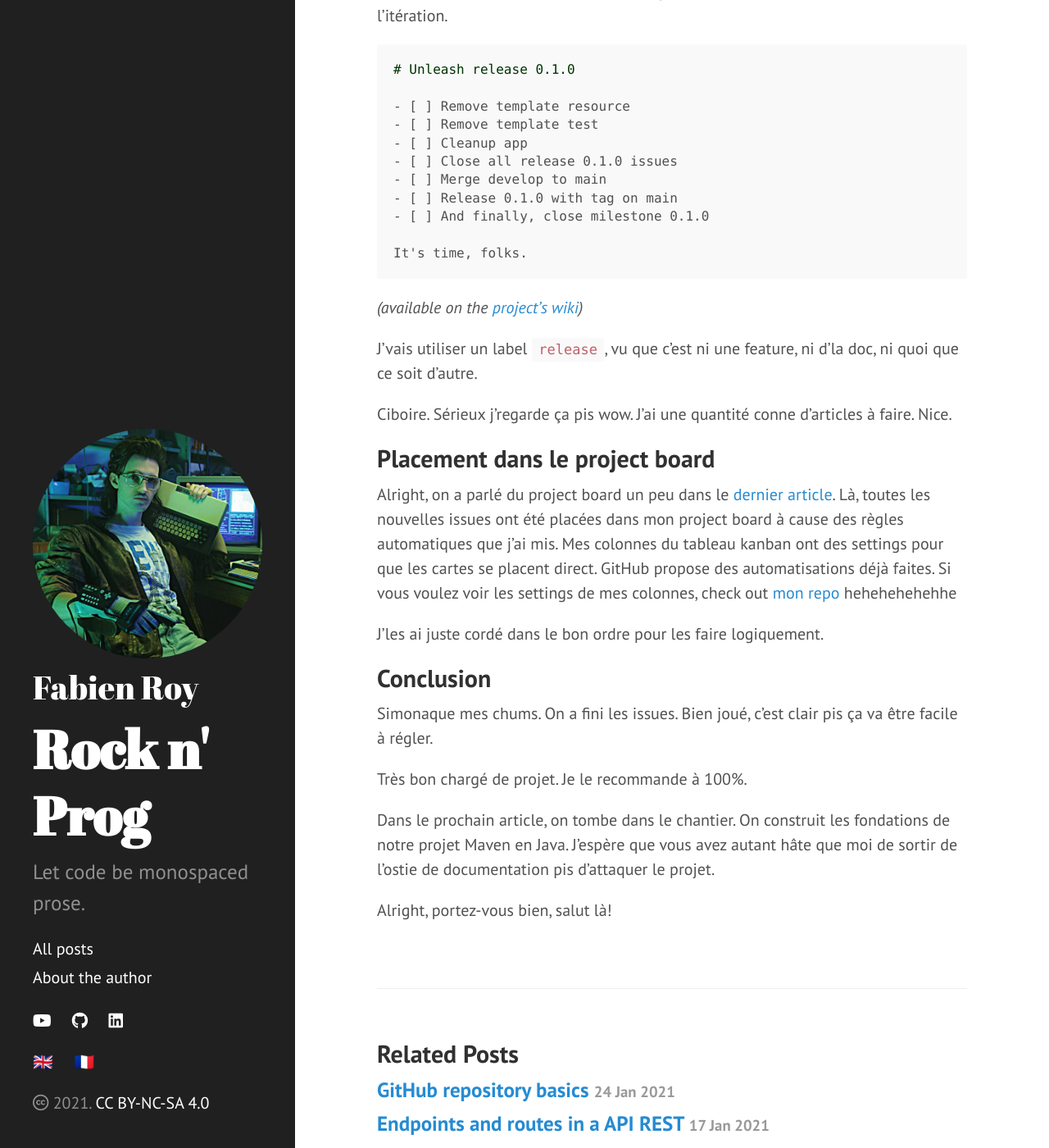
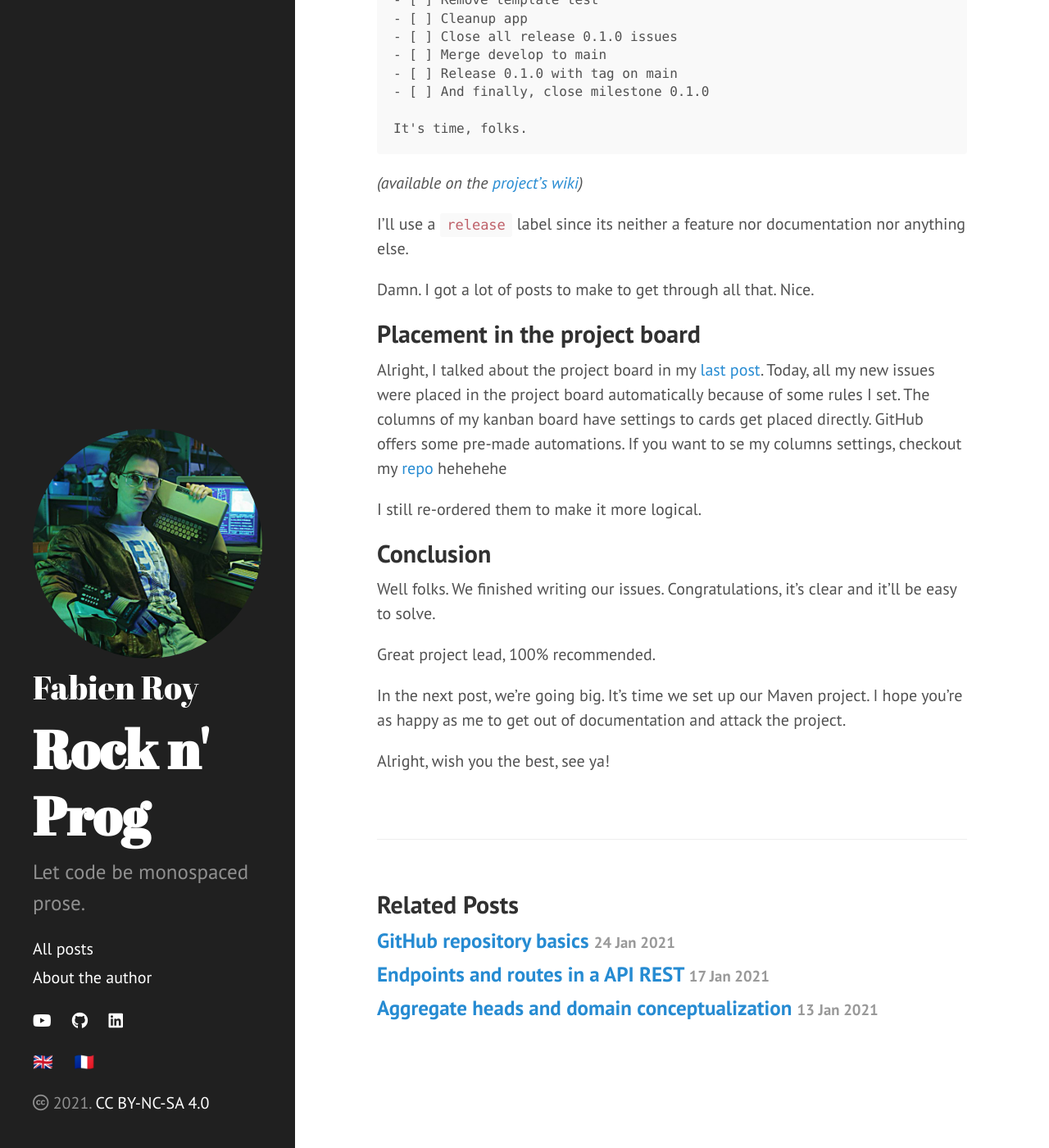
Before and after one commit to ExiledNarwal28/rocknprog, a Jekyll site: the page built from web/en/_posts/2021-02-13-choosing-cycles-and-creating-issues.md, in a window 1280 px wide and 1400 px high, scrolled down 13749 px. Shown: the whole window at 82% size. Built offline with Jekyll 4.4.1, drawn with Linux system fonts in a browser that asks for light colours; some of the changed text lies outside the part shown.

Commit message:
Finish english article

````diff
--- a/web/en/_posts/2021-02-13-choosing-cycles-and-creating-issues.md
+++ b/web/en/_posts/2021-02-13-choosing-cycles-and-creating-issues.md
@@ -252,13 +252,11 @@
 ```
 *(available on the [project's wiki](https://github.com/ExiledNarwal28/space-elevator/issues/6))*
 
-___
-
 ### Setup Maven boilerplate
 
-Good, à part ça, il faut qu’on setup des trucs au projet qui sont externes au use case, particulièrement vu que c’est la première itération. On aurait pu se faire une itération juste pour ça, mais la création d’utilisateur est pas super longue.
+Other than that, we'll need to setup some basic things for our project that do not directly concern the use case, since it's the first cycle. We could have had a single cycle for that, but user creation is fairly simple.
 
-Donc, on veut avoir un setup de base, une ressource pour tester la couche d’API et un test unitaire. On va avoir une base pour le reste de l’app.
+So, we'll need to have a basic setup, a resource to test the API and a unit test. That's the template for the rest of the app.
 
 ```markdown
 # Setup Maven boilerplate
@@ -271,11 +269,11 @@
 ```
 *(available on the [project's wiki](https://github.com/ExiledNarwal28/space-elevator/issues/7))*
 
-Pour ça, j’vais utiliser un label “setup”. C’est pas du règlage de use case, c’est du setup de projet.
+For that, I'll use a `setup` label. It's not use case solving, it's project setup.
 
 ### Activate Dependabot to check for new packages
 
-Ensuite, j’avais parlé d’activer Dependabot. Ça check les nouvelles versions des packages qu’on utilise.
+I talked about Dependabot. It checks for new versions of the packages we use.
 
 ```markdown
 # Activate Dependabot to check for new packages
@@ -289,7 +287,7 @@
 
 ### Implement CI workflow
 
-Aussi, on veut implémenter un Continuous Integration, donc de checker notre code style et nos tests unitaires à chaque push et pull request.
+Also, we want to implement a continuous integration, to check our code style and unit tests at each push and pull request.
 
 ```markdown
 # Implement CI workflow
@@ -306,11 +304,11 @@
 ```
 *(available on the [project's wiki](https://github.com/ExiledNarwal27/space-elevator/issues/9))*
 
-Pour le CI et CD, on pourrait utiliser un label `devops` plutôt que `setup`, mais j’vais regrouper ça dans `setup`, vu que ça sera fait direct après le boilerplate du projet, avant de faire les use cases.
+For the CI and CD, we'll could use a `devops` label rather than `setup`, put I'll put them in `setup` too cause I'll do that alongside the setup, before working on use cases.
 
 ### Implement CD workflow
 
-On veut pouvoir tester l’app déployée, soit la dernière version de develop. Pour ça, on va utiliser Heroku.
+We'll want to test our deployed add, so the last version of `develop`. For this, we'll use [Heroku](https://www.heroku.com/).
 
 ```markdown
 # Implement CD workflow
@@ -326,7 +324,7 @@
 
 ### Implement code coverage reporting
 
-On veut aussi utiliser [codecov](https://about.codecov.io/) pour reporter notre code coverage. On va intégrer ça au CI pour pas laisser le code coverage pas dropper d’un certain pourcentage.
+We'll also use [codecov](https://about.codecov.io/) to report our code coverage. We'll integrate it to the CI to not let the code coverage drop from a given percentage.
 
 ```markdown
 # Implement code coverage reporting
@@ -339,9 +337,9 @@
 ```
 *(available on the [project's wiki](https://github.com/ExiledNarwal27/space-elevator/issues/12))*
 
-### Create Postman request for POST /accounts
+### Create Postman request for `POST /accounts`
 
-On veut utiliser Postman pour stocker nos requêtes faites à l’API. On va faire un issue pour `POST /accounts`.
+We'll use Postman to store our requests made to the API. We'll make an issue for `POST /accounts`.
 
 ```markdown
 # Create Postman request for POST /accounts
@@ -350,9 +348,9 @@
 ```
 *(available on the [project's wiki](https://github.com/ExiledNarwal27/space-elevator/issues/13))*
 
-### Create Postman end-to-end tests for POST /accounts
+### Create Postman end-to-end tests for `POST /accounts`
 
-Dans Postman, on veut aussi un test pour le good path, le cas normal de création d’utilisateur, et un test pour chaque extension du use case, chaque raison d’invalidité. C’est des end-to-end tests. Ça test l’app qui roule en envoyant des requêtes.
+In Postman, we want to set a test for the good path, the normal case of user creation, and a test for each extension of the use case, for each invalidity reason. Those are end-to-end tests, which require the app to be running.
 
 ```markdown
 # Create Postman end-to-end tests for POST /accounts
@@ -372,7 +370,7 @@
 
 ### Implement End-to-End workflow
 
-Savez-vous c’qui est malade avec les tests end-to-end? On peut les plugger en workflow ou pipeline pour s’assurer que nos tests marchent sur develop. Avec notre CD, on peut automatiser tout ça.
+You know what's awesome with end-to-end tests? You can add them to your workflow or pipeline and make sur the tests pass on `develop`. With our CD, we can automate all that.
 
 ```markdown
 # Implement End-to-End workflow
@@ -384,13 +382,14 @@
 ```
 *(available on the [project's wiki](https://github.com/ExiledNarwal27/space-elevator/issues/15))*
 
-Petite note, notre app va être unit testée sur tout ce qui fait du sens de unit test. On va avoir quelques tests e2e pour la surface, mais c'est tout.
+Side note, our app will be unit tested on everything that makes sense unit testing. We'll have some e2e tests on the surface layer, but that's it.
 
-### Add API documentation for POST /accounts
+### Add API documentation for `POST /accounts`
 
-Ensuite, on veut générer une API doc sur la couche REST. On veut écrire nos routes, les méthodes HTTP et les formats de requêtes et réponses qu’on a.
+Then, we want to generate an API documentation on the REST layer. We'll want to write our routes, the HTTP methods and the request / request format we got.
 
-J’dois encore décider de la techno pour ça. J’hésite entre [Swagger](https://swagger.io/) et [raml2html](https://github.com/raml2html/raml2html). Si vous avez une préférence, hésitez pas à me le faire savoir!
+
+I still need to decide the technology I'll use for that. I'm hesitating between [Swagger](https://swagger.io/) and [raml2html](https://github.com/raml2html/raml2html). If you got any suggestion, let me know!
 
 ```markdown
 # Add API documentation for POST /accounts
@@ -403,7 +402,7 @@
 
 ### Unleash release 0.1.0
 
-Et mes ami-e-s, finalement, on lâche la release 0.1.0. La création d’utilisateur est implémentée sur develop et main. On tag main comme version 0.1.0 et on fini l’itération.
+And finally, my friends, we launch release 0.1.0. Use creation is implemented on `develop` and `main`. We tag main as version 0.1.0 and we finish the cycle.
 
 ```markdown
 # Unleash release 0.1.0
@@ -420,22 +419,22 @@
 ```
 *(available on the [project's wiki](https://github.com/ExiledNarwal27/space-elevator/issues/17))*
 
-J’vais utiliser un label `release`, vu que c’est ni une feature, ni d’la doc, ni quoi que ce soit d’autre.
+I'll use a `release` label since its neither a feature nor documentation nor anything else.
 
-Ciboire. Sérieux j’regarde ça pis wow. J’ai une quantité conne d'articles à faire. Nice.
+Damn. I got a lot of posts to make to get through all that. Nice.
 
-## Placement dans le project board
+## Placement in the project board
 
-Alright, on a parlé du project board un peu dans le [dernier article]({% post_url 2021-01-24-github-repository-basics %}). Là, toutes les nouvelles issues ont été placées dans mon project board à cause des règles automatiques que j’ai mis. Mes colonnes du tableau kanban ont des settings pour que les cartes se placent direct. GitHub propose des automatisations déjà faites. Si vous voulez voir les settings de mes colonnes, check out [mon repo](https://github.com/ExiledNarwal28/space-elevator/projects/1) hehehehehehhe
+Alright, I talked about the project board in my [last post]({% post_url 2021-01-24-github-repository-basics %}). Today, all my new issues were placed in the project board automatically because of some rules I set. The columns of my kanban board have settings to cards get placed directly. GitHub offers some pre-made automations. If you want to se my columns settings, checkout my [repo](https://github.com/ExiledNarwal28/space-elevator/projects/1) hehehehe
 
-J’les ai juste cordé dans le bon ordre pour les faire logiquement.
+I still re-ordered them to make it more logical.
 
 ## Conclusion
 
-Simonaque mes chums. On a fini les issues. Bien joué, c’est clair pis ça va être facile à régler.
+Well folks. We finished writing our issues. Congratulations, it's clear and it'll be easy to solve.
 
-Très bon chargé de projet. Je le recommande à 100%.
+Great project lead, 100% recommended.
 
-Dans le prochain article, on tombe dans le chantier. On construit les fondations de notre projet Maven en Java. J’espère que vous avez autant hâte que moi de sortir de l’ostie de documentation pis d’attaquer le projet.
+In the next post, we're going big. It's time we set up our Maven project. I hope you're as happy as me to get out of documentation and attack the project.
 
-Alright, portez-vous bien, salut là!
+Alright, wish you the best, see ya!
````
Also changed, not shown: web/fr/_posts/2021-02-13-choosing-cycles-and-creating-issues.md (+10 -10 lines).
